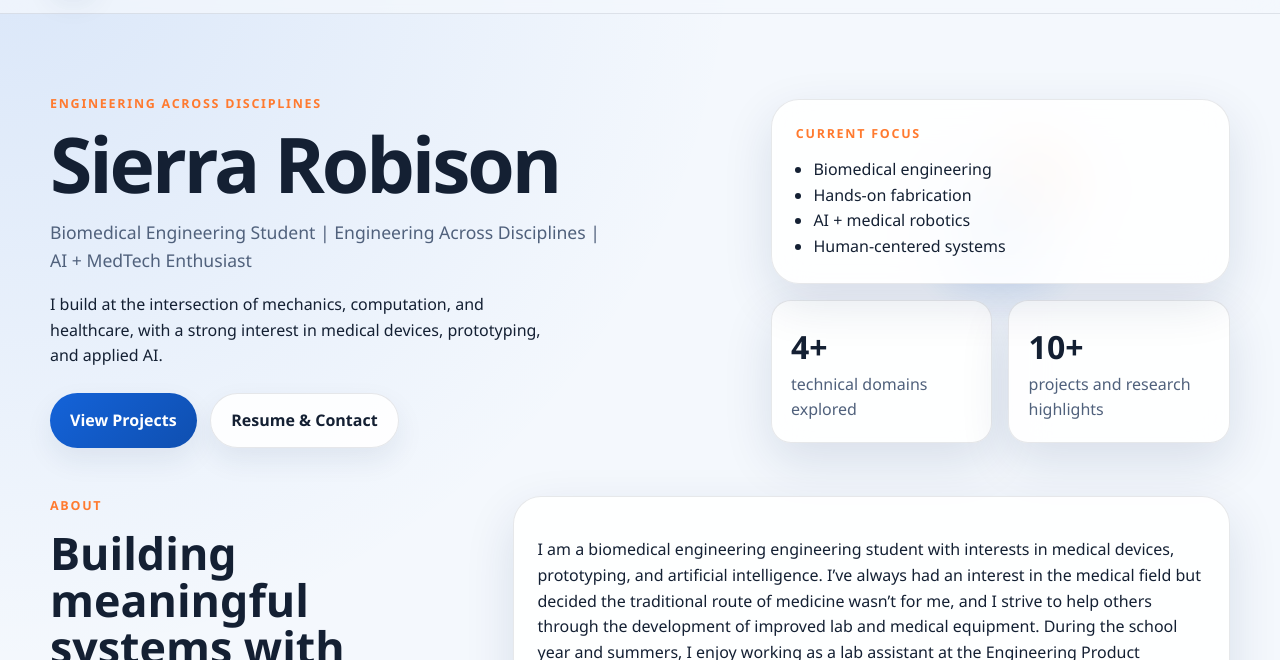
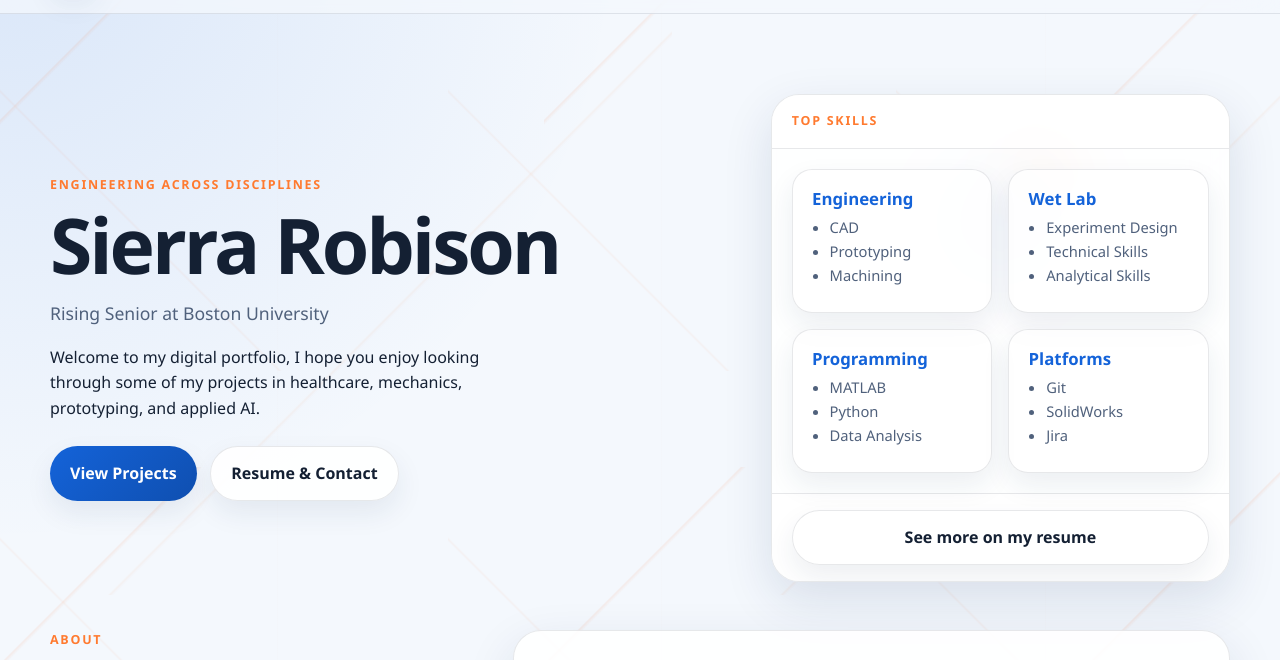
Before and after one commit to sierraliangshu/website-portfolio, a plain HTML site: page index.html in a window 1280 px wide. Shown: the part 77-737 px from the top of the page. Drawn offline with Linux system fonts and the light colour scheme.

Commit message:
update homepage

```diff
--- a/assets/css/styles.css
+++ b/assets/css/styles.css
@@ -59,6 +59,21 @@ body {
   line-height: 1.6;
 }
 
+body::before {
+  content: "";
+  position: fixed;
+  inset: 0;
+  z-index: 0;
+  pointer-events: none;
+  background:
+    linear-gradient(135deg, transparent 0 18%, rgba(255, 122, 47, 0.12) 18.2%, transparent 18.6% 100%),
+    linear-gradient(45deg, transparent 0 31%, rgba(255, 122, 47, 0.08) 31.2%, transparent 31.55% 100%),
+    linear-gradient(135deg, transparent 0 58%, rgba(255, 122, 47, 0.08) 58.15%, transparent 58.45% 100%),
+    linear-gradient(90deg, transparent 0 72%, rgba(255, 122, 47, 0.06) 72.1%, transparent 72.3% 100%);
+  background-size: 34rem 34rem, 28rem 28rem, 42rem 42rem, 24rem 24rem;
+  opacity: 0.72;
+}
+
 body.modal-open {
   overflow: hidden;
 }
@@ -88,6 +103,8 @@ select {
 
 .site-shell {
   min-height: 100vh;
+  position: relative;
+  z-index: 1;
 }
 
 .site-header {
@@ -276,15 +293,17 @@ select {
 }
 
 .hero-card,
+.hero-skills,
 .page-hero-card,
 .card {
   border-radius: var(--radius-lg);
 }
 
-.hero-card {
+.hero-card,
+.hero-skills {
   position: relative;
   z-index: 1;
-  padding: 1.5rem;
+  overflow: hidden;
 }
 
 .hero-card-label,
@@ -310,6 +329,62 @@ select {
   grid-template-columns: repeat(2, minmax(0, 1fr));
   gap: 1rem;
   margin-top: 1rem;
+}
+
+.hero-skill-grid {
+  display: grid;
+  grid-template-columns: repeat(2, minmax(0, 1fr));
+  gap: 1rem;
+  padding: 1.25rem;
+}
+
+.hero-skills-bar {
+  background: color-mix(in srgb, var(--bg-strong) 64%, transparent);
+  border-color: var(--line);
+}
+
+.hero-skills-bar-top {
+  border-bottom: 1px solid var(--line);
+  padding: 1rem 1.25rem 0.25rem;
+}
+
+.hero-skills-bar-bottom {
+  border-top: 1px solid var(--line);
+  padding: 1rem 1.25rem;
+}
+
+.hero-skill-tile {
+  display: grid;
+  align-content: start;
+  min-height: 9rem;
+  padding: 1.2rem;
+  border: 1px solid var(--line);
+  border-radius: var(--radius-md);
+  background: color-mix(in srgb, var(--bg-strong) 72%, transparent);
+  box-shadow: var(--shadow-soft);
+}
+
+.hero-skill-tile h2 {
+  margin: 0 0 0.55rem;
+  color: var(--primary);
+  font-size: 1.05rem;
+  line-height: 1.2;
+}
+
+.hero-skill-tile ul {
+  margin: 0;
+  padding-left: 1.1rem;
+  color: var(--text-soft);
+  font-size: 0.92rem;
+  line-height: 1.35;
+}
+
+.hero-skill-tile li + li {
+  margin-top: 0.25rem;
+}
+
+.hero-resume-link {
+  width: 100%;
 }
 
 .metric-card {
@@ -784,8 +859,13 @@ select {
   .contact-preview,
   .additional-experience,
   .modal-gallery,
-  .hero-metrics {
+  .hero-metrics,
+  .hero-skill-grid {
     grid-template-columns: 1fr;
+  }
+
+  .hero-skill-tile {
+    min-height: auto;
   }
 
   .site-nav,
--- a/index.html
+++ b/index.html
@@ -45,11 +45,10 @@
               <p class="eyebrow">Engineering across disciplines</p>
               <h1>Sierra Robison</h1>
               <p class="hero-tagline">
-                Biomedical Engineering Student | Engineering Across Disciplines | AI + MedTech Enthusiast
+                Rising Senior at Boston University
               </p>
               <p class="hero-text">
-                I build at the intersection of mechanics, computation, and healthcare, with a strong interest in
-                medical devices, prototyping, and applied AI.
+                Welcome to my digital portfolio, I hope you enjoy looking through some of my projects in healthcare, mechanics, prototyping, and applied AI.
               </p>
               <div class="hero-actions">
                 <a class="button button-primary" href="projects.html">View Projects</a>
@@ -59,24 +58,47 @@
 
             <div class="hero-panel reveal reveal-delay">
               <div class="hero-orbit"></div>
-              <div class="hero-card glass-card">
-                <p class="hero-card-label">Current focus</p>
-                <ul class="hero-focus-list">
-                  <li>Biomedical engineering</li>
-                  <li>Hands-on fabrication</li>
-                  <li>AI + medical robotics</li>
-                  <li>Human-centered systems</li>
-                </ul>
-              </div>
-              <div class="hero-metrics">
-                <article class="metric-card glass-card">
-                  <span class="metric-value">4+</span>
-                  <span class="metric-label">technical domains explored</span>
-                </article>
-                <article class="metric-card glass-card">
-                  <span class="metric-value">10+</span>
-                  <span class="metric-label">projects and research highlights</span>
-                </article>
+              <div class="hero-skills glass-card">
+                <div class="hero-skills-bar hero-skills-bar-top">
+                  <p class="hero-card-label">Top skills</p>
+                </div>
+                <div class="hero-skill-grid">
+                  <article class="hero-skill-tile">
+                    <h2>Engineering</h2>
+                    <ul>
+                      <li>CAD</li>
+                      <li>Prototyping</li>
+                      <li>Machining</li>
+                    </ul>
+                  </article>
+                  <article class="hero-skill-tile">
+                    <h2>Wet Lab</h2>
+                    <ul>
+                      <li>Experiment Design</li>
+                      <li>Technical Skills</li>
+                      <li>Analytical Skills</li>
+                    </ul>
+                  </article>
+                  <article class="hero-skill-tile">
+                    <h2>Programming</h2>
+                    <ul>
+                      <li>MATLAB</li>
+                      <li>Python</li>
+                      <li>Data Analysis</li>
+                    </ul>
+                  </article>
+                  <article class="hero-skill-tile">
+                    <h2>Platforms</h2>
+                    <ul>
+                      <li>Git</li>
+                      <li>SolidWorks</li>
+                      <li>Jira</li>
+                    </ul>
+                  </article>
+                </div>
+                <div class="hero-skills-bar hero-skills-bar-bottom">
+                  <a class="button button-secondary hero-resume-link" href="resume-contact.html">See more on my resume</a>
+                </div>
               </div>
             </div>
           </div>
@@ -105,50 +127,23 @@
             <div class="traits-grid">
               <article class="trait-card card reveal">
                 <span class="trait-icon">C</span>
-                <h3>Creativity</h3>
-                <p>Combining technical rigor with inventive thinking to shape ideas into tangible systems.</p>
+                <h3>Curiosity</h3>
+                <p>I am eager to learn and always exploring how different fields can interact together</p>
               </article>
               <article class="trait-card card reveal reveal-delay">
                 <span class="trait-icon">A</span>
                 <h3>Adaptability</h3>
-                <p>Comfortable moving between wet lab workflows, fabrication spaces, code, and hardware systems.</p>
+                <p>Challenging problems and situations empower me to learn quickly and pivot if necessary</p>
               </article>
               <article class="trait-card card reveal reveal-delay-2">
-                <span class="trait-icon">S</span>
-                <h3>Solutions-Oriented Thinking</h3>
-                <p>Focused on building practical, useful outcomes that improve performance, learning, or care.</p>
+                <span class="trait-icon">R</span>
+                <h3>Reliability</h3>
+                <p>As an engineer, I know the importance of working with and supporting a team</p>
               </article>
               <article class="trait-card card reveal reveal-delay-3">
-                <span class="trait-icon">Q</span>
-                <h3>Curiosity</h3>
-                <p>Driven by exploring how engineering, AI, and medicine can work together in new ways.</p>
-              </article>
-            </div>
-          </div>
-        </section>
-
-        <section class="section">
-          <div class="container">
-            <div class="section-heading reveal">
-              <p class="eyebrow">Skills</p>
-              <h2>Fabrication, lab, and technical toolset</h2>
-            </div>
-            <div class="skills-grid">
-              <article class="skill-group card reveal">
-                <h3>Engineering &amp; Fabrication</h3>
-                <p>OnShape, SolidWorks, manual mill, manual lathe, CNC mill, CNC lathe, 3D printing (Prusa, Bambu), laser cutting, waterjet cutting, soldering</p>
-              </article>
-              <article class="skill-group card reveal reveal-delay">
-                <h3>Wet Lab</h3>
-                <p>Gel electrophoresis, PCR, DNA barcoding</p>
-              </article>
-              <article class="skill-group card reveal reveal-delay-2">
-                <h3>Programming</h3>
-                <p>Python, MATLAB, Arduino IDE, Java, HTML</p>
-              </article>
-              <article class="skill-group card reveal reveal-delay-3">
-                <h3>Tools &amp; Platforms</h3>
-                <p>Google Workspace, Microsoft Office, Jira, Linux, Bitbucket</p>
+                <span class="trait-icon">E</span>
+                <h3>Execution</h3>
+                <p>A solutions-oriented mindset is necessary for me to innovate and create the best product I can</p>
               </article>
             </div>
           </div>
```
